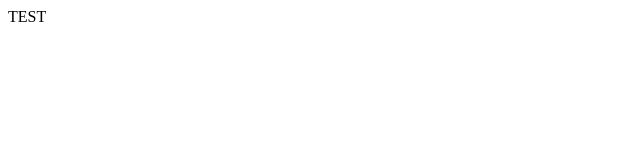
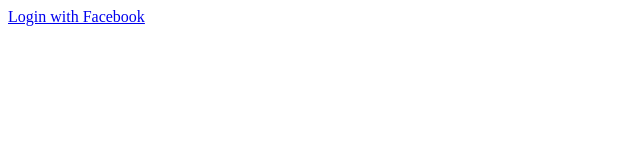
Before and after one commit to ir413/shapy, a website: page static/index.html in a window 1280 px wide. Shown: the whole page, without its empty margins (0-640 px from the left). Drawn offline with nearby package versions, Linux system fonts and the light colour scheme; some packages are replaced by stand-ins of ours.

Commit message:
Add login to facebook button

```diff
--- a/static/index.html
+++ b/static/index.html
@@ -12,7 +12,7 @@
 
   <body ng-autobind>
     <shapy-login>
-      TEST
+      <a href="/auth/facebook">Login with Facebook</a>
     </shapy-login>
     <div id="content" ng-view></div>
   </body>
```
